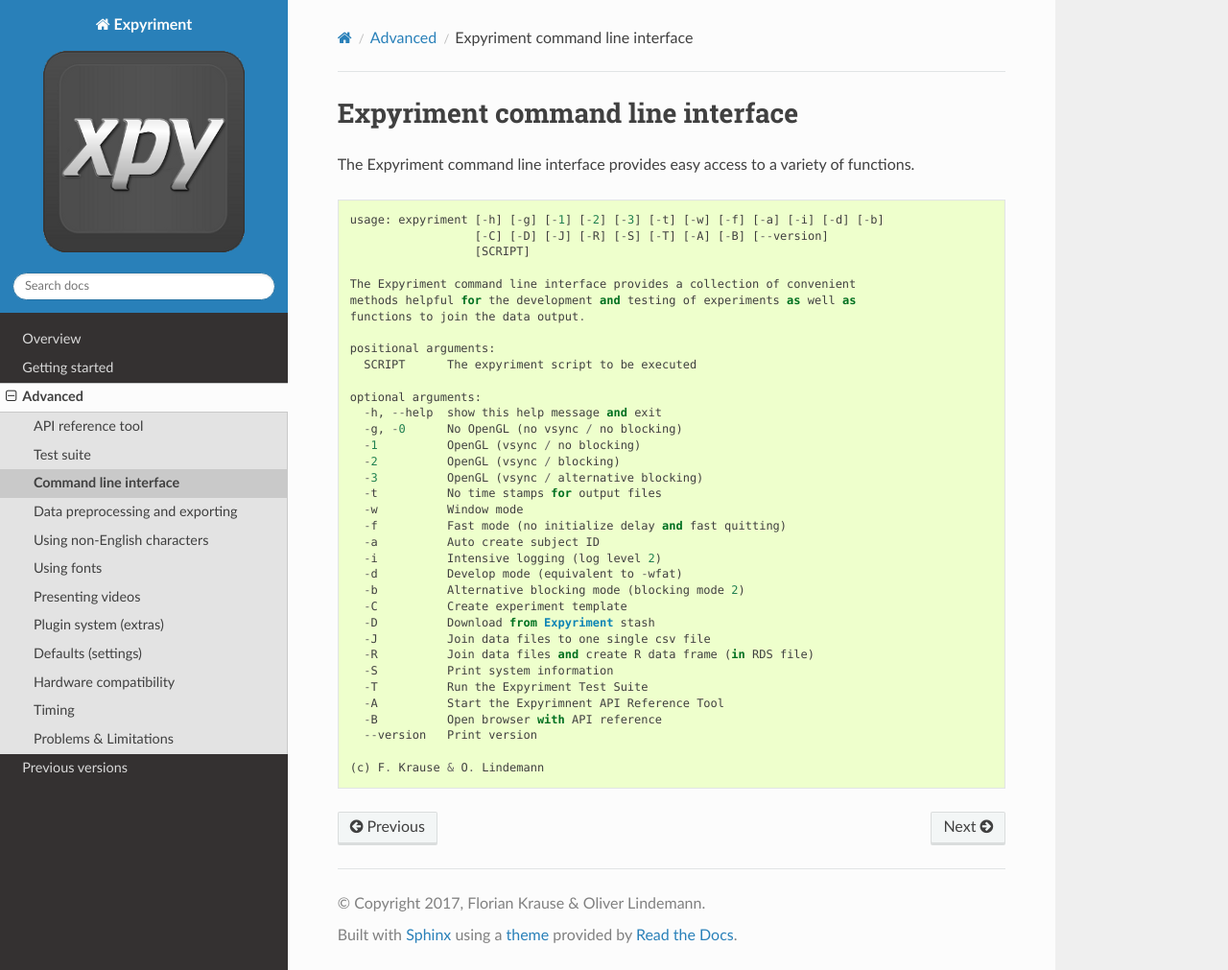
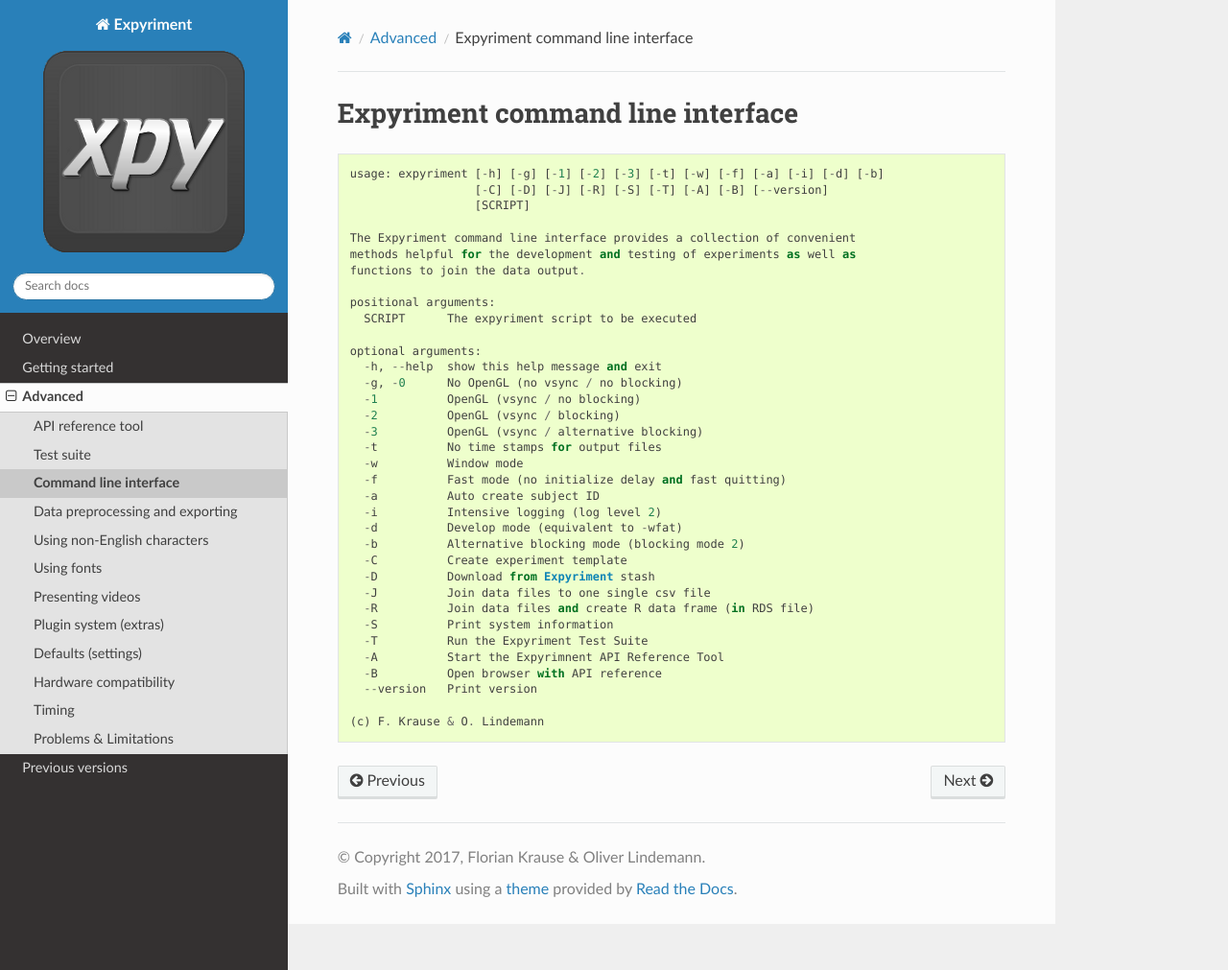
Before and after one commit to expyriment/expyriment, a Sphinx documentation site: the page built from documentation/sphinx/CommandLineInterface.rst, in a window 1280 px wide and 1011 px high. Shown: the whole window at 96% size. Built offline with Sphinx 7.4.7 and the Read the Docs theme 2.0.0, drawn with Linux system fonts in a browser that asks for light colours; pages that are not in the unit, such as notebooks, are missing from menus.

Commit message:
Update CommandLineInterface.rst

```diff
--- a/documentation/sphinx/CommandLineInterface.rst
+++ b/documentation/sphinx/CommandLineInterface.rst
@@ -1,7 +1,5 @@
 Expyriment command line interface
 =================================
-
-The Expyriment command line interface provides easy access to a variety of functions.
 
 ::
 
```
